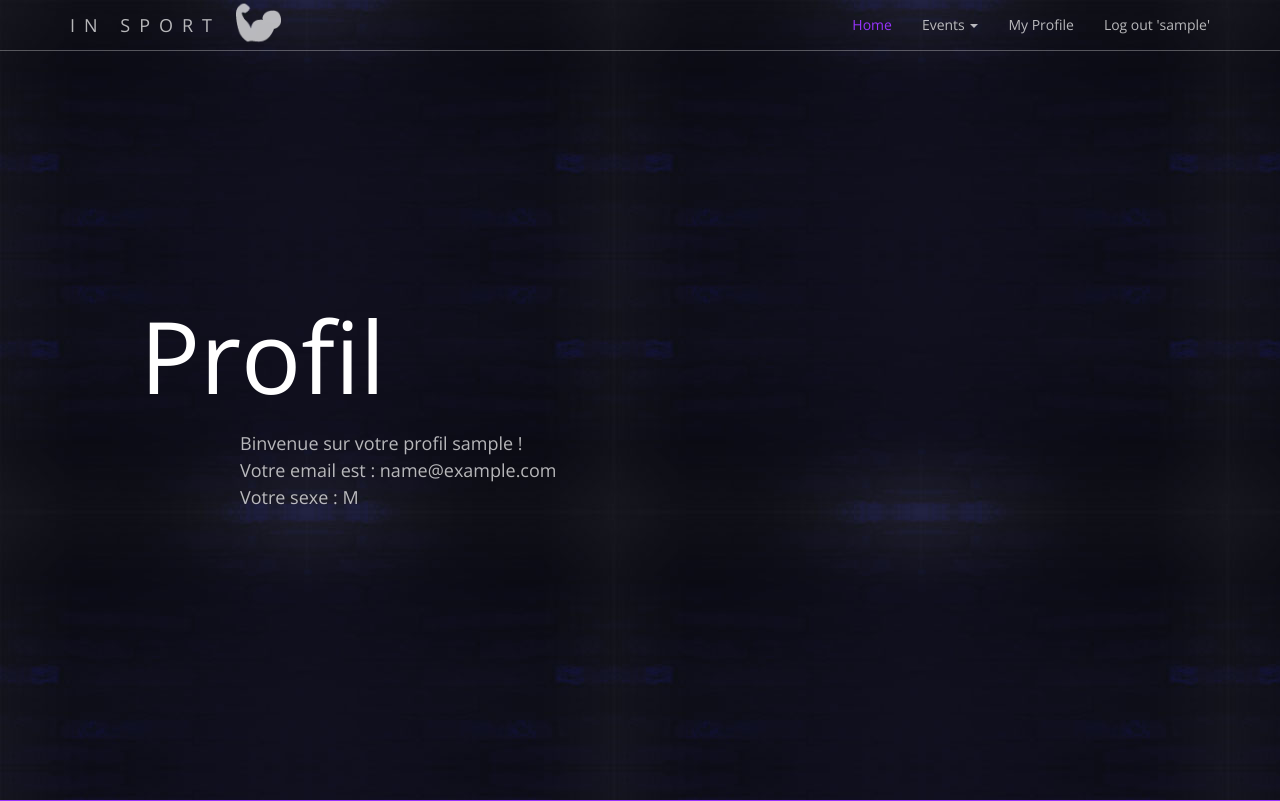
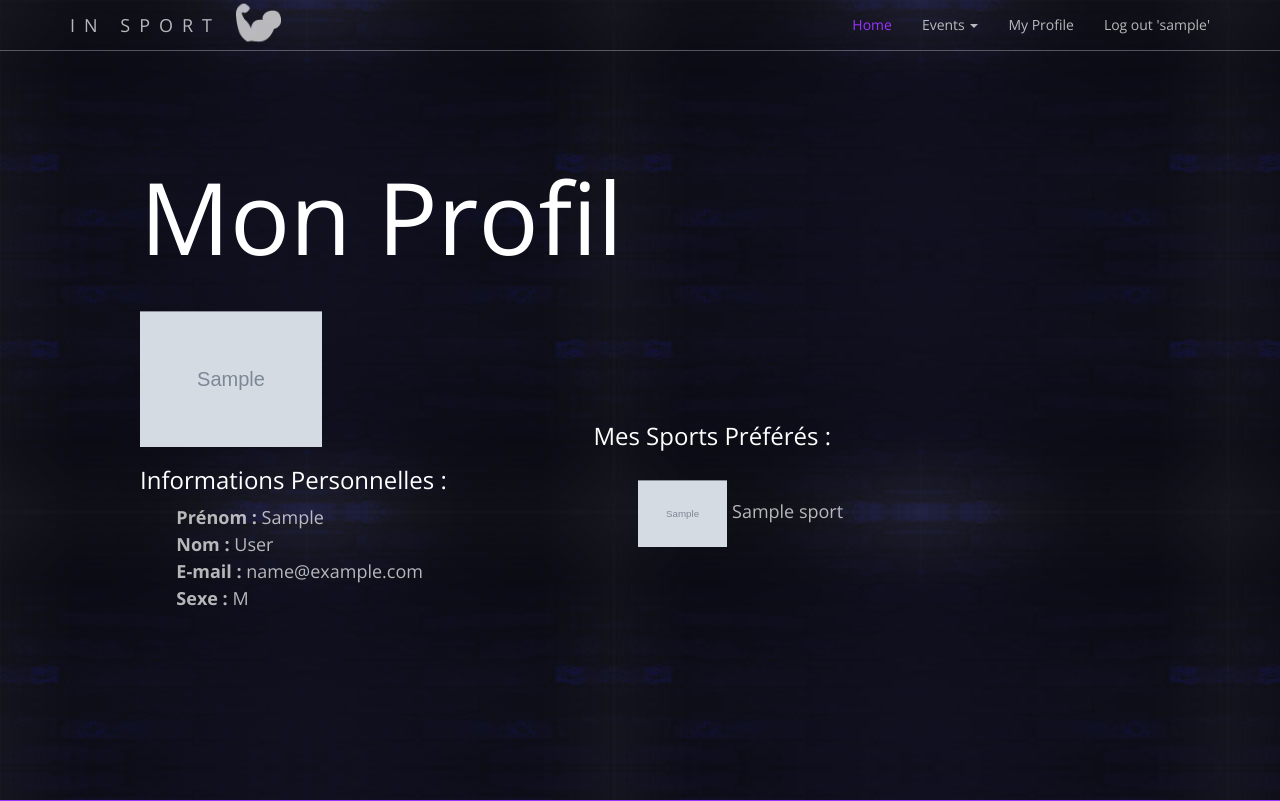
Before and after one commit to MLOrsini/ProjetWEB, a Django app: page /profil/monProfil in a window 1280 px wide. Shown: the top 801 px of the page. Run offline with Django 3.2, Linux system fonts and the light colour scheme; a user stored in the database is signed in; tables that the repository leaves empty hold one stand-in row (values such as "Sample post"); grey boxes marked "Sample" are stand-in pictures; some libraries are stand-ins or nearby versions; some web fonts are replaced.

Commit message:
mon profil ok, création evenement ok, modif affichage mes événements créés, modif mineure models.py

```diff
--- a/INSport/profil/templates/monProfil.html
+++ b/INSport/profil/templates/monProfil.html
@@ -1,6 +1,6 @@
 {% extends 'layouts/base.html' %}
 
-{% block title %}Profil | INSport{% endblock title %}
+{% block title %}My Profile | INSport{% endblock title %}
 
 {% load static %}
 {% block bootstrapCSS %}
@@ -22,9 +22,29 @@
 
 {% block header %}
 
-<h1> Profil </h1>
-<p>Binvenue sur votre profil {{ request.user.username }} ! <br/> Votre email est : {{ request.user.email }} <br/>
-Votre sexe : {{ request.user.profile.sexe }}</p>
+<h1> Mon Profil </h1>
+<br/><table width="90%"><tr><td>
+<div width="50" height="50"><img src="{{request.user.profile.photo.url}}" width="50%" height="50%"></div>
+<h3> Informations Personnelles : </h3>
+<p>
+<strong>Prénom : </strong>{{ request.user.first_name }} <br/>
+<strong>Nom : </strong>{{ request.user.last_name }} <br/>
+<strong>E-mail : </strong>{{ request.user.email }} <br/>
+<strong>Sexe : </strong>{{ request.user.profile.sexe }}</br></br>
+</td><td width="10%"></td>
+<td> </p>
+<h3>Mes Sports Préférés :</h3>    </br>
+<p>{% for ad in adherences %}
+    			{% if ad.adherent == request.user %}
+				<img src="{{ad.sport.photo.url}}" width="25%" height="25%">     {{ad.sport}}    </br>
+			{% endif %}
+    {% endfor %}
+
+</td></tr></table>
+</td><td width="90%"></td><td align="right">
+</p>
+
+
 
 
 
--- a/INSport/profil/views.py
+++ b/INSport/profil/views.py
@@ -1,5 +1,5 @@
 from .forms import UserForm, AdherenceForm, SportForm
-from tableaubord.models import Utilisateur, Sport,Adherence
+from tableaubord.models import Utilisateur, Sport, Adherence, Participation
 from django.shortcuts import render, redirect
 from django.http import HttpResponse
 from django.contrib.auth.decorators import login_required
@@ -40,5 +40,8 @@ def profil(request):
 #@login_required
 def monProfil(request):
 	if request.user.is_authenticated():
-		return render(request, 'monProfil.html')
+		utilisateur=request.user.profile
+		sports=Sport.objects.all()
+		adherences=Adherence.objects.all()
+		return render(request, 'monProfil.html',locals())
 	return redirect('/login')
--- a/INSport/tableaubord/models.py
+++ b/INSport/tableaubord/models.py
@@ -40,15 +40,15 @@ class Sport(models.Model):
 
 
 class Evenement(models.Model):
+    titre= models.CharField(max_length=20,null=True)
     sports=models.ForeignKey(Sport, on_delete=models.CASCADE,default=None) #ManyToManyField permet relation plusieurs a plusieurs (ce qu'on veut ici, un evenement peut avoir +sieurs sport et un sport peut etre affilie a +sieurs evts)
-    date=models.DateField("Date evenement",default=datetime.now())
-    heure=models.CharField(max_length=20,default="Pas heure")
-    titre= models.CharField(max_length=20,null=True)
+    date=models.DateField("Date événement",default=datetime.now())
+    heure=models.CharField(max_length=20,default="Heure indéfinie")
     createur=models.ForeignKey(User, on_delete=models.CASCADE)
-    nbPlaces= models.IntegerField()
-    placesRestantes=models.IntegerField(default=0)
+    nbPlaces= models.IntegerField("Nombre de places")
+    placesRestantes=models.IntegerField("Nombre de places restantes",default=0)
     description= models.TextField()
-    photoEvt=models.ImageField(upload_to="photoEvt/",default='photoEvt/evtbase.png')
+    photoEvt=models.ImageField("Photo de l'événement",upload_to="photoEvt/",default='photoEvt/evtbase.png')
 
 class Adherence(models.Model):
     adherent=models.ForeignKey(User, on_delete=models.CASCADE)
```
Also changed, not shown: INSport/profil/templates/Utilisateur.html (+0 -30 lines), INSport/tableaubord/forms.py (+4 -3 lines), INSport/tableaubord/templates/createEvent.html (+7 -2 lines), INSport/tableaubord/templates/tableaubord.html (+26 -8 lines), INSport/tableaubord/views.py (+13 -7 lines), INSport/deployment/media/photoEvt/INS.jpg (added), INSport/deployment/media/photos/hand_biceps.ico (added), INSport/deployment/media/photos/riviere_SQ7KzW1.jpg (added), INSport/tableaubord/migrations/0085_auto_20170512_2115.py (added), INSport/tableaubord/migrations/0086_auto_20170513_0918.py (added), INSport/tableaubord/migrations/0087_auto_20170513_0919.py (added), INSport/tableaubord/migrations/0088_auto_20170513_0941.py (added), INSport/tableaubord/migrations/0089_auto_20170513_0942.py (added), INSport/tableaubord/migrations/0090_auto_20170513_0956.py (added), 1 more files.
